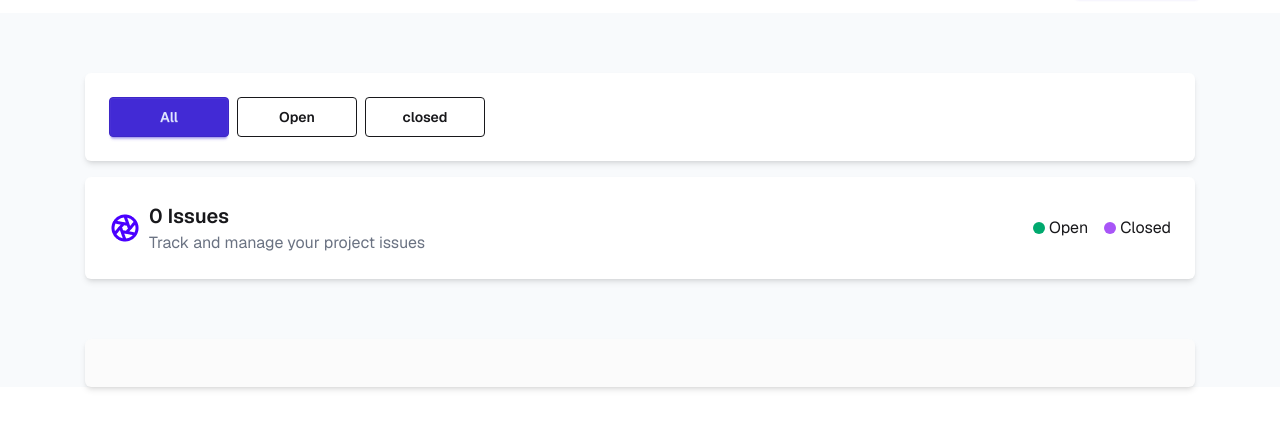
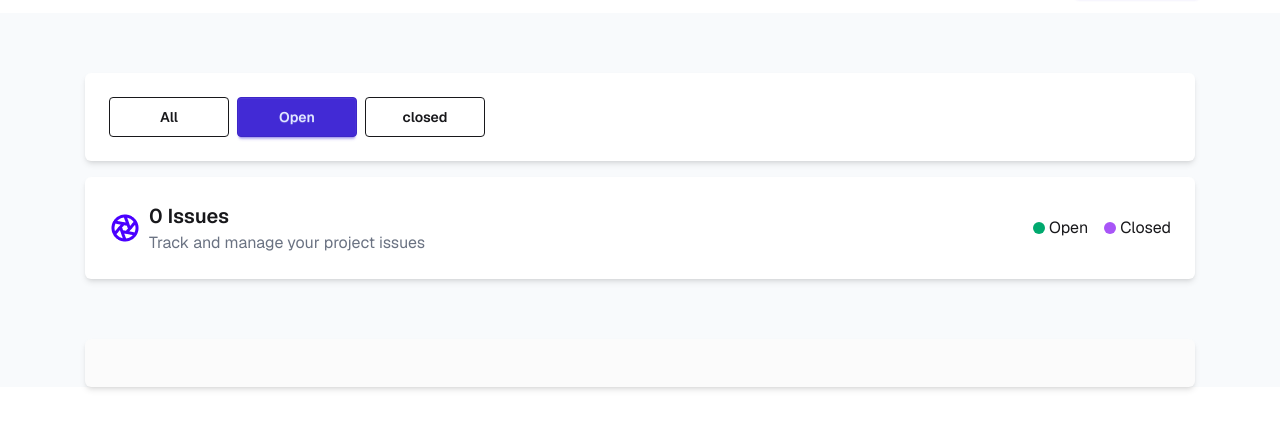
Before and after one commit to shoyon-at-git/B13-Assignment-5, a plain HTML site: page issues-tracker.html in a window 1280 px wide. Both pictures are taken after a click on the button "Open". Shown: the part 59-488 px from the top of the page. Drawn offline with nearby package versions, Linux system fonts and the light colour scheme; no server answers.

Commit message:
Added toggling buttons styles

```diff
--- a/issues-tracker.html
+++ b/issues-tracker.html
@@ -40,9 +40,9 @@
         </div>
     </header>
     <section id="btn-container" class="bg-white rounded-md shadow-md max-w-[1110px] mx-auto mt-[60px] p-6 flex gap-2">
-        <button onclick="loadAll()" id="all-btn" class="btn btn-primary w-[120px] ">All</button>
-        <button id="open-btn" class="btn btn-outline w-[120px]">Open</button>
-        <button id="closed-btn" class="btn btn-outline w-[120px]">closed</button>
+        <button onclick="loadAll(); toggleButtons('all-btn')" id="all-btn" class="btn btn-primary w-[120px] ">All</button>
+        <button onclick="toggleButtons('open-btn')" id="open-btn" class="btn btn-outline w-[120px]">Open</button>
+        <button onclick="toggleButtons('closed-btn')" id="closed-btn" class="btn btn-outline w-[120px]">closed</button>
     </section>
     <section id="tracker-container" class="bg-white rounded-md shadow-md max-w-[1110px]  mx-auto mt-4 p-6 flex justify-between">
         <div class="flex items-center gap-2">
--- a/scripts/main.js
+++ b/scripts/main.js
@@ -86,3 +86,17 @@ document.getElementById("closed-btn").addEventListener("click", ()=>{
     displayAll(filteredClosed);
     updateCount(filteredClosed);
 });
+
+const toggleButtons = (id) =>{
+    const buttons = document.querySelectorAll("#all-btn, #open-btn, #closed-btn")
+    // console.log(buttons);
+    for(let button of buttons){
+        button.classList.remove("btn-primary");
+        button.classList.add("btn-outline");
+    }
+    const selected = document.getElementById(id);
+    selected.classList.add("btn-primary");
+    selected.classList.remove("btn-outline");
+
+
+};
```
